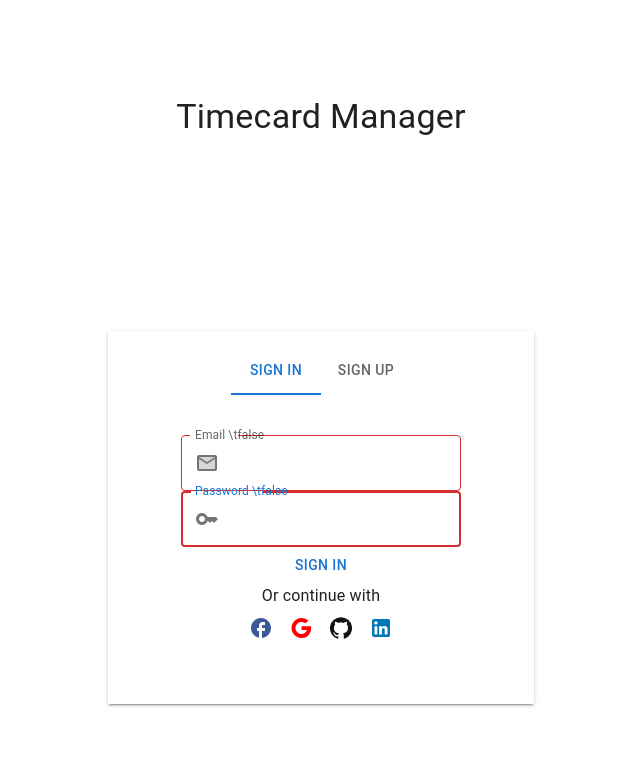
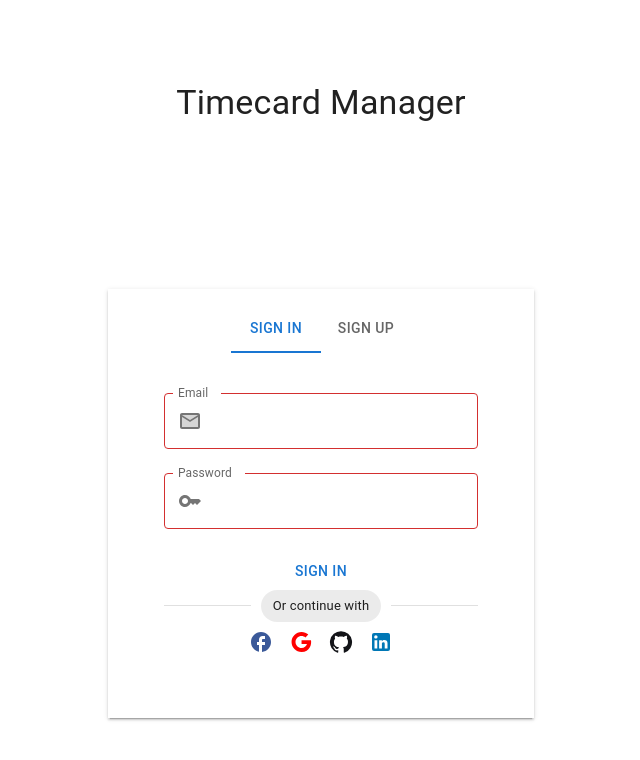
Before and after one commit to AndreaPallotta/Timecard-Manager, a React (Vite) app in the folder react_client/: page /auth in a window 1280 px wide. Shown: the top 760 px of the page, without its empty margins (319-959 px from the left). Built offline with nearby package versions, Linux system fonts and the light colour scheme; no server answers.

Commit message:
Fixed textfield

```diff
--- /dev/null
+++ b/react_client/src/components/Form/Divider.jsx
@@ -0,0 +1,31 @@
+import { Divider, Chip, Typography } from '@mui/material';
+import PropTypes from 'prop-types';
+import React from 'react';
+
+const CDivider = (props) => {
+  const { content, chip, align, orientation, noFlex } = props;
+
+  return (
+    <Divider
+      textAlign={align || 'center'}
+      orientation={orientation || 'horizontal'}
+      flexItem={noFlex === true ? false : true}
+    >
+      {chip ? (
+        <Chip label={content} />
+      ) : (
+        <Typography variant="body2">{content}</Typography>
+      )}
+    </Divider>
+  );
+};
+
+CDivider.propTypes = {
+  content: PropTypes.string.isRequired,
+  chip: PropTypes.bool,
+  align: PropTypes.oneOf(['left', 'center', 'right']),
+  orientation: PropTypes.string,
+  noFlex: PropTypes.bool,
+};
+
+export default CDivider;
--- a/react_client/src/components/Form/TextField.jsx
+++ b/react_client/src/components/Form/TextField.jsx
@@ -1,4 +1,3 @@
-import useBoolean from '@/hooks/useBoolean';
 import Visibility from '@mui/icons-material/Visibility';
 import VisibilityOff from '@mui/icons-material/VisibilityOff';
 import {
@@ -10,6 +9,7 @@ import {
 } from '@mui/material';
 import PropTypes from 'prop-types';
 import React from 'react';
+import useBoolean from '@/hooks/useBoolean';
 
 // TODO: Fix password toggle
 const CTextField = (props) => {
@@ -17,7 +17,6 @@ const CTextField = (props) => {
     label,
     value,
     onChange,
-    defaultValue,
     password,
     type,
     required,
@@ -25,10 +24,15 @@ const CTextField = (props) => {
     error,
     start,
     end,
+    focusFirst,
     ...other
   } = props;
 
-  const [showPassword, toggleShowPassword] = useBoolean(false);
+  const [showPassword, toggleShowPassword] = useBoolean(true);
+
+  // const toggleShowPassword = (event) => {
+  //   setShowPassword((prevState) => !prevState);
+  // };
 
   const prevDefault = (event) => {
     event.preventDefault();
@@ -55,7 +59,9 @@ const CTextField = (props) => {
     formatAdornment(
       {
         icon: showPassword ? <VisibilityOff /> : <Visibility />,
-        onClick: toggleShowPassword,
+        onClick: () => {
+          toggleShowPassword();
+        },
         aria: 'toggle-password-field-visibility',
       },
       'end'
@@ -68,28 +74,22 @@ const CTextField = (props) => {
   };
 
   return (
-    <FormControl>
-      <InputLabel htmlFor={`c-text-field-${label}}`}>
-        {label} \t
-        {`${showPassword}`}
-      </InputLabel>
+    <FormControl fullWidth sx={{ marginBottom: '1.5rem' }}>
+      <InputLabel htmlFor={`c-text-field-${label}}`}>{label}</InputLabel>
       <OutlinedInput
-        autoFocus
-        defaultValue={defaultValue}
+        autoFocus={focusFirst || false}
         error={error || false}
-        fullWidth
         id={`c-text-field-${label}}`}
         label={label}
-        margin='dense'
         name={label.toLowerCase()}
         onChange={onChange}
         readOnly={readOnly || false}
         required={required ?? false}
         value={value}
-        variant='outlined'
+        variant="outlined"
         {...(type && { type })}
         {...(password && {
-          type: showPassword ? 'password' : 'text',
+          type: showPassword ? 'text' : 'password',
         })}
         {...(isAdornmentValid(start) && {
           startAdornment: formatAdornment(start, 'start'),
@@ -111,7 +111,6 @@ CTextField.propTypes = {
   value: PropTypes.oneOfType([PropTypes.string, PropTypes.number]).isRequired,
   label: PropTypes.string.isRequired,
   onChange: PropTypes.func.isRequired,
-  defaultValue: PropTypes.string,
   password: PropTypes.bool,
   type: PropTypes.string,
   required: PropTypes.bool,
@@ -133,6 +132,7 @@ CTextField.propTypes = {
       aria: PropTypes.string,
     }),
   ]),
+  focusFirst: PropTypes.bool,
 };
 
 export default CTextField;
--- a/react_client/src/hooks/useBoolean.jsx
+++ b/react_client/src/hooks/useBoolean.jsx
@@ -3,20 +3,21 @@ import { useState } from 'react';
 const useBoolean = () => {
   const [state, setState] = useState(false);
 
-  const handleSetState = (state) => {
-    if (state !== undefined) {
-      setState(state === true);
+  const handleSetState = (newState) => {
+    if (newState !== undefined) {
+      setState(newState === true);
+    } else {
+      setState((prevState) => !prevState);
     }
-    setState((prev) => !prev);
   };
 
-  const toggle = (state, callback) => {
+  const toggle = (newState, callback) => {
     if (callback) {
       callback().then(() => {
-        handleSetState(state);
+        handleSetState(newState);
       });
     }
-    setState;
+    handleSetState(newState);
   };
 
   return [state, toggle];
--- a/react_client/src/pages/AuthPage.jsx
+++ b/react_client/src/pages/AuthPage.jsx
@@ -26,14 +26,14 @@ const AuthPage = () => {
         alignItems: 'center',
       }}
     >
-      <Typography variant='h4'>Timecard Manager</Typography>
+      <Typography variant="h4">Timecard Manager</Typography>
       <Grid container>
         <Grid item xs={false} md={4} />
         <Grid item xs={12} md={4}>
           <Box p={2} boxShadow={2}>
             <Tabs value={active} onChange={handleTabChange} centered>
-              <Tab label='Sign In' {...a11yProps(0)} />
-              <Tab label='Sign Up' {...a11yProps(1)} />
+              <Tab label="Sign In" {...a11yProps(0)} />
+              <Tab label="Sign Up" {...a11yProps(1)} />
             </Tabs>
 
             <TabPanel value={active} index={0}>
--- a/react_client/src/pages/LoginPage.jsx
+++ b/react_client/src/pages/LoginPage.jsx
@@ -1,5 +1,7 @@
+import CDivider from '@/components/Form/Divider';
 import CTextField from '@/components/Form/TextField';
 import { iconToNode } from '@/styles/tranformations';
+import validations from '@/utils/regex';
 import {
   EmailTwoTone,
   FacebookOutlined,
@@ -42,16 +44,6 @@ const LoginPage = () => {
     setPassword(event.target.value);
   };
 
-  const validateEmail = () => {
-    return email.toLowerCase().match(/^[^\s@]+@[^\s@]+\.[^\s@]+$/);
-  };
-
-  const validatePassword = () => {
-    return password.match(
-      /^(?=.*[0-9])(?=.*[a-z])(?=.*[A-Z])([a-zA-Z0-9]{8,})$/
-    );
-  };
-
   return (
     <Box
       p={3}
@@ -63,11 +55,11 @@ const LoginPage = () => {
     >
       <CTextField
         value={email}
-        label='Email'
+        label="Email"
         onChange={handleEmailChange}
         required
-        error={!validateEmail()}
-        type='email'
+        error={!validations.email(email)}
+        type="email"
         start={{
           icon: <EmailTwoTone />,
           aria: 'login-email-field',
@@ -76,10 +68,10 @@ const LoginPage = () => {
 
       <CTextField
         value={password}
-        label='Password'
+        label="Password"
         onChange={handlePasswordChange}
         required
-        error={!validatePassword()}
+        error={!validations.password(password)}
         password
         start={{
           icon: <KeyTwoTone />,
@@ -89,7 +81,9 @@ const LoginPage = () => {
 
       <Button>Sign In</Button>
 
-      <Typography>Or continue with</Typography>
+      <CDivider chip content="Or continue with" />
+
+      {/* <Typography>Or continue with</Typography> */}
       <Box
         sx={{
           display: 'flex',
@@ -100,7 +94,7 @@ const LoginPage = () => {
           <IconButton
             key={index}
             aria-label={`federated-auth-${index}`}
-            size='medium'
+            size="medium"
           >
             {iconToNode(icon, color)}
           </IconButton>
--- /dev/null
+++ b/react_client/src/utils/regex.js
@@ -0,0 +1,13 @@
+const passwordRegex = /^(?=.*[0-9])(?=.*[!@#$%^&*])[a-zA-Z0-9!@#$%^&*]{6,16}$/;
+const emailRegex = /^[^\s@]+@[^\s@]+\.[^\s@]+$/;
+
+const validate = (value, regex) => {
+    return regex.test(value)
+};
+
+const validations = {
+    email: (email) => validate(email.toLowerCase(), emailRegex),
+    password: (password) => validate(password, passwordRegex),
+};
+
+export default validations;
```
Also changed, not shown: 1 other file (tests, documents, lock files or other folders).
